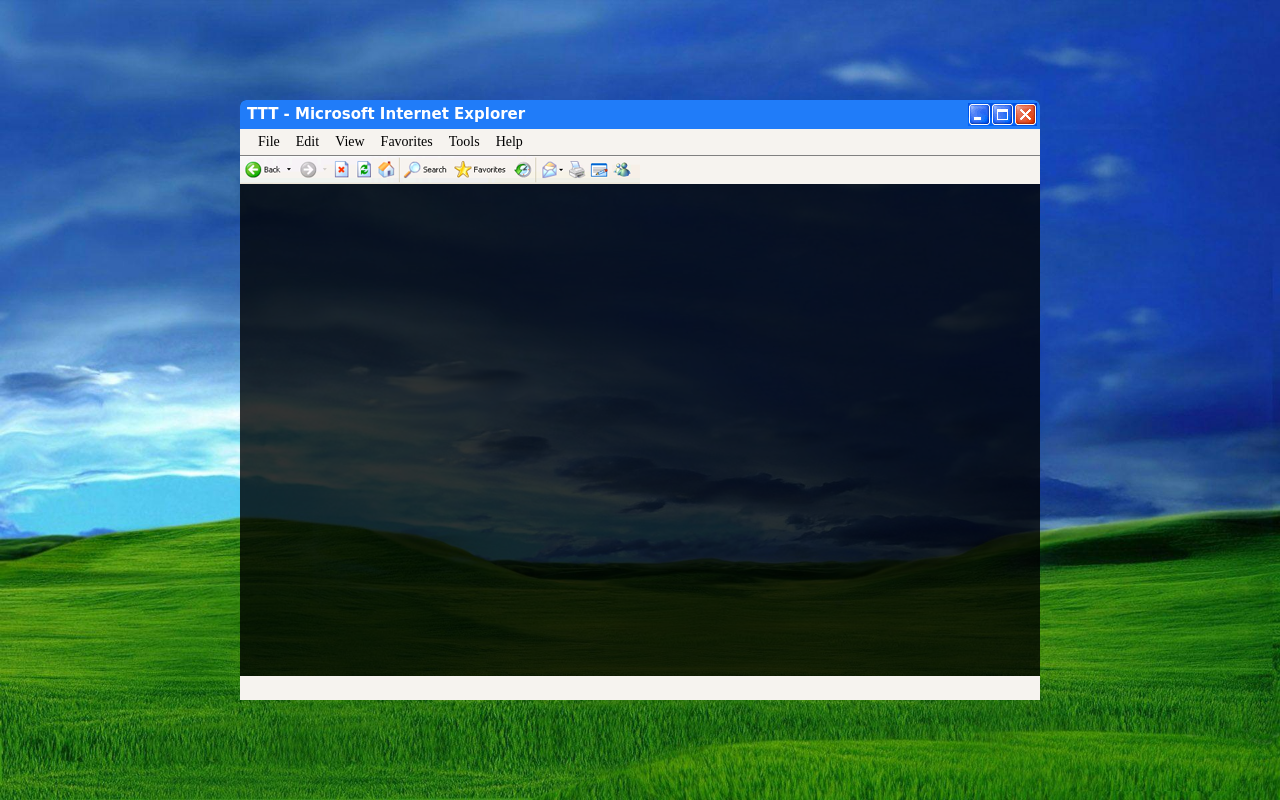
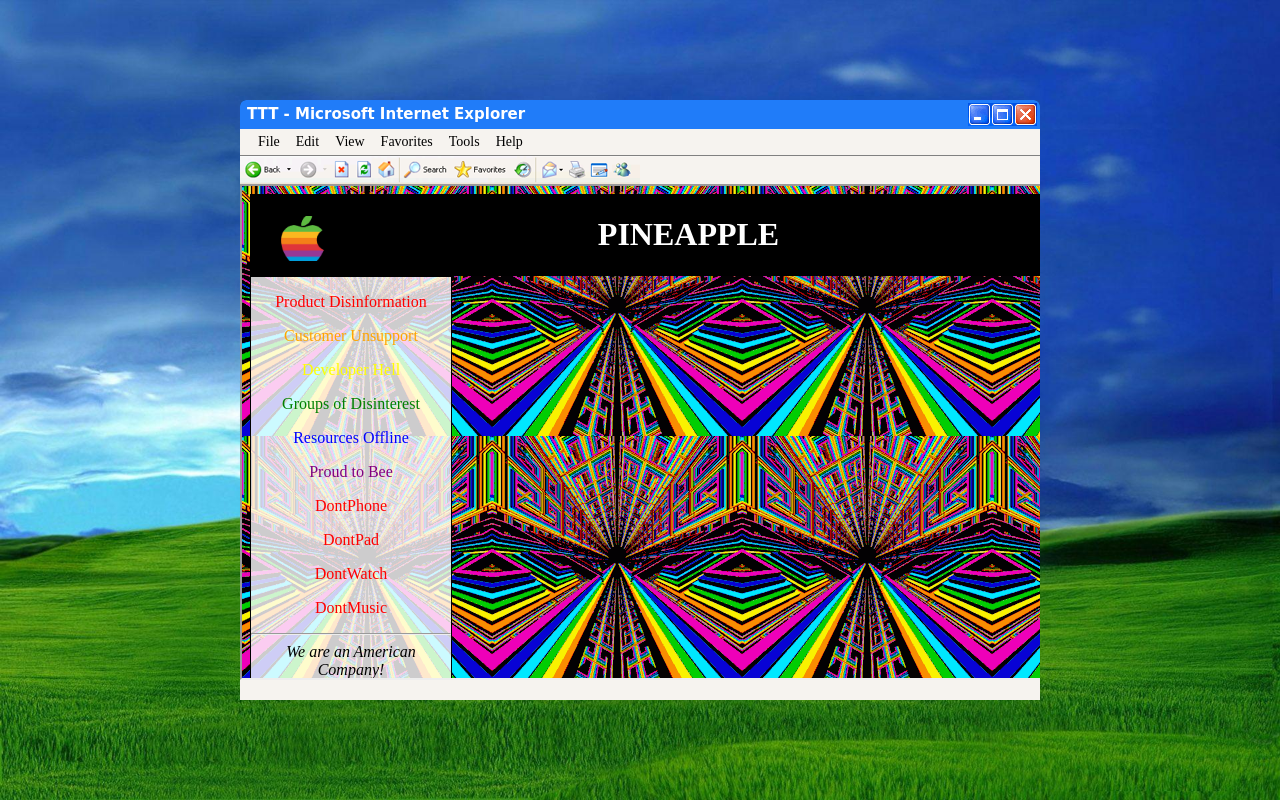
Before and after one commit to mudassir-ahmed/GUH2018, a plain HTML site: page index.html in a window 1280 px wide. Drawn offline with Linux system fonts and the light colour scheme.

Commit message:
required changes to index.html made

```diff
--- a/index.html
+++ b/index.html
@@ -196,6 +196,8 @@
           </div>
 
           <div id="ie-window-frame-body">
+
+            <iframe src="index_1990.html" style="width:100%;height:100%;"></iframe>
 
           </div>
 
```
